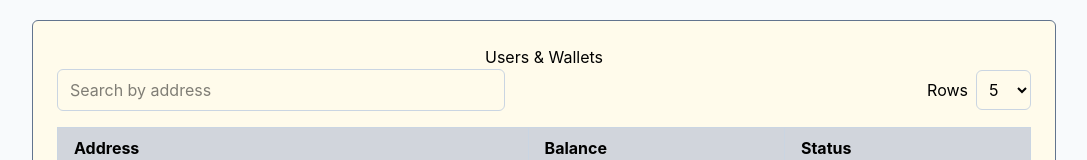
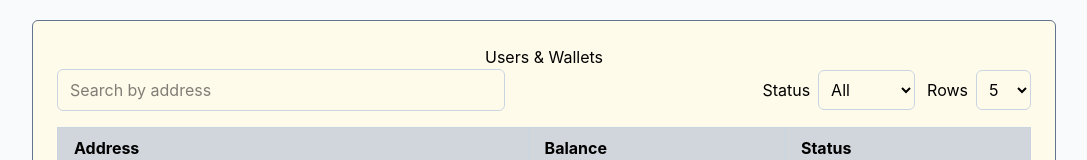
Before and after one commit to Glunomes/admin-dashboard, a React (Vite) app: page / in a window 1280 px wide. Shown: the part 120-280 px from the top of the page, without its empty margins (96-1183 px from the left). Built offline with nearby package versions, Linux system fonts and the light colour scheme.

Commit message:
add status filtering to WalletList component and define wallet status types

```diff
--- a/src/component/WalletList.tsx
+++ b/src/component/WalletList.tsx
@@ -1,10 +1,23 @@
 import { useQuery } from "@tanstack/react-query";
 import { getWallets } from "../api/mockApi";
 import { useEffect, useState } from "react";
+import {
+  isWalletStatus,
+  WALLET_STATUSES,
+  type WalletStatus,
+} from "../types/wallets";
 
 export const WalletList = () => {
+  type StatusFilter = 'all' | WalletStatus
+
   const [search, setSearch] = useState(() => {
     return new URLSearchParams(window.location.search).get('search') ?? ''
+  });
+  const [status, setStatus] = useState<StatusFilter>(() => {
+    const statusParam = new URLSearchParams(window.location.search).get('status')
+    return statusParam && isWalletStatus(statusParam)
+      ? statusParam
+      : 'all'
   });
   const [page, setPage] = useState(() => {
     const pageParam = new URLSearchParams(window.location.search).get('page')
@@ -22,6 +35,8 @@ export const WalletList = () => {
     const syncFiltersWithUrl = () => {
       const params = new URLSearchParams(window.location.search)
       setSearch(params.get('search') ?? '')
+      const statusParam = params.get('status')
+      setStatus(statusParam && isWalletStatus(statusParam) ? statusParam : 'all')
 
       const pageParam = Number(params.get('page'))
       setPage(Number.isInteger(pageParam) && pageParam > 0 ? pageParam : 1)
@@ -42,9 +57,13 @@ export const WalletList = () => {
   if (isPending) return <div>Loading...</div>;
   if (error) return <div>Error: {error.message}</div>;
 
-  const filteredWallets = data.filter((wallet) =>
-    wallet.address.toLowerCase().includes(search.toLowerCase()),
-  )
+  const filteredWallets = data.filter((wallet) => {
+    const matchesSearch = wallet.address
+      .toLowerCase()
+      .includes(search.toLowerCase())
+    const matchesStatus = status === 'all' || wallet.status === status
+    return matchesSearch && matchesStatus
+  })
   const totalPages = Math.ceil(filteredWallets.length / pageSize)
   const safePage = totalPages === 0 ? 1 : Math.min(page, totalPages)
   const startIndex = (safePage - 1) * pageSize
@@ -100,6 +119,31 @@ export const WalletList = () => {
     )
   }
 
+  const updateStatus = (value: string) => {
+    if (value !== 'all' && !isWalletStatus(value)) {
+      return
+    }
+
+    setStatus(value)
+    setPage(1)
+
+    const params = new URLSearchParams(window.location.search)
+
+    if (value === 'all') {
+      params.delete('status')
+    } else {
+      params.set('status', value)
+    }
+
+    params.set('page', '1')
+    const query = params.toString()
+    window.history.replaceState(
+      null,
+      '',
+      query ? `${window.location.pathname}?${query}` : window.location.pathname,
+    )
+  }
+
   return (
     <div>
       <div className="mb-4 flex items-center justify-between gap-3">
@@ -110,7 +154,23 @@ export const WalletList = () => {
           placeholder="Search by address"
           className="w-full max-w-md rounded-md border border-slate-300 px-3 py-2"
         />
-        <label className="flex shrink-0 items-center gap-2">
+        <div className="flex shrink-0 items-center gap-3">
+          <label className="flex items-center gap-2">
+            Status
+            <select
+              value={status}
+              onChange={(event) => updateStatus(event.target.value)}
+              className="rounded-md border border-slate-300 px-2 py-2"
+            >
+              <option value="all">All</option>
+              {WALLET_STATUSES.map((statusOption) => (
+                <option key={statusOption} value={statusOption}>
+                  {statusOption.charAt(0).toUpperCase() + statusOption.slice(1)}
+                </option>
+              ))}
+            </select>
+          </label>
+          <label className="flex items-center gap-2">
             Rows
             <select
               value={pageSize}
@@ -122,6 +182,7 @@ export const WalletList = () => {
               <option value={15}>15</option>
             </select>
           </label>
+        </div>
       </div>
       <table className="w-full border-collapse text-left">
         <thead>
--- a/src/types/wallets.ts
+++ b/src/types/wallets.ts
@@ -1,4 +1,9 @@
-export type WalletStatus = 'active' | 'inactive';
+export const WALLET_STATUSES = ['active', 'inactive'] as const
+export type WalletStatus = (typeof WALLET_STATUSES)[number]
+
+export function isWalletStatus(value: string): value is WalletStatus {
+  return WALLET_STATUSES.some((status) => status === value)
+}
 
 export interface Wallet {
   id: string;
```
Lines whose indentation alone changed are shown as unchanged.
